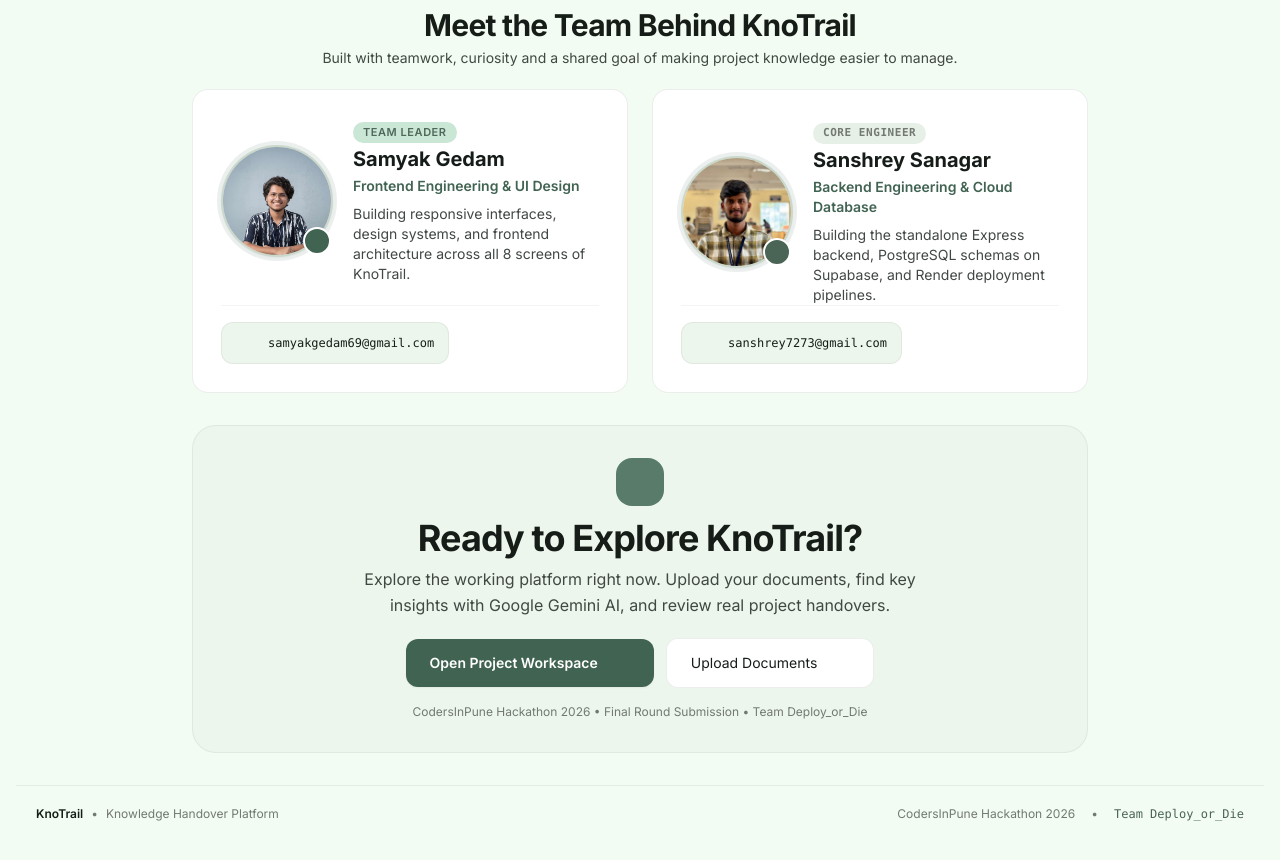
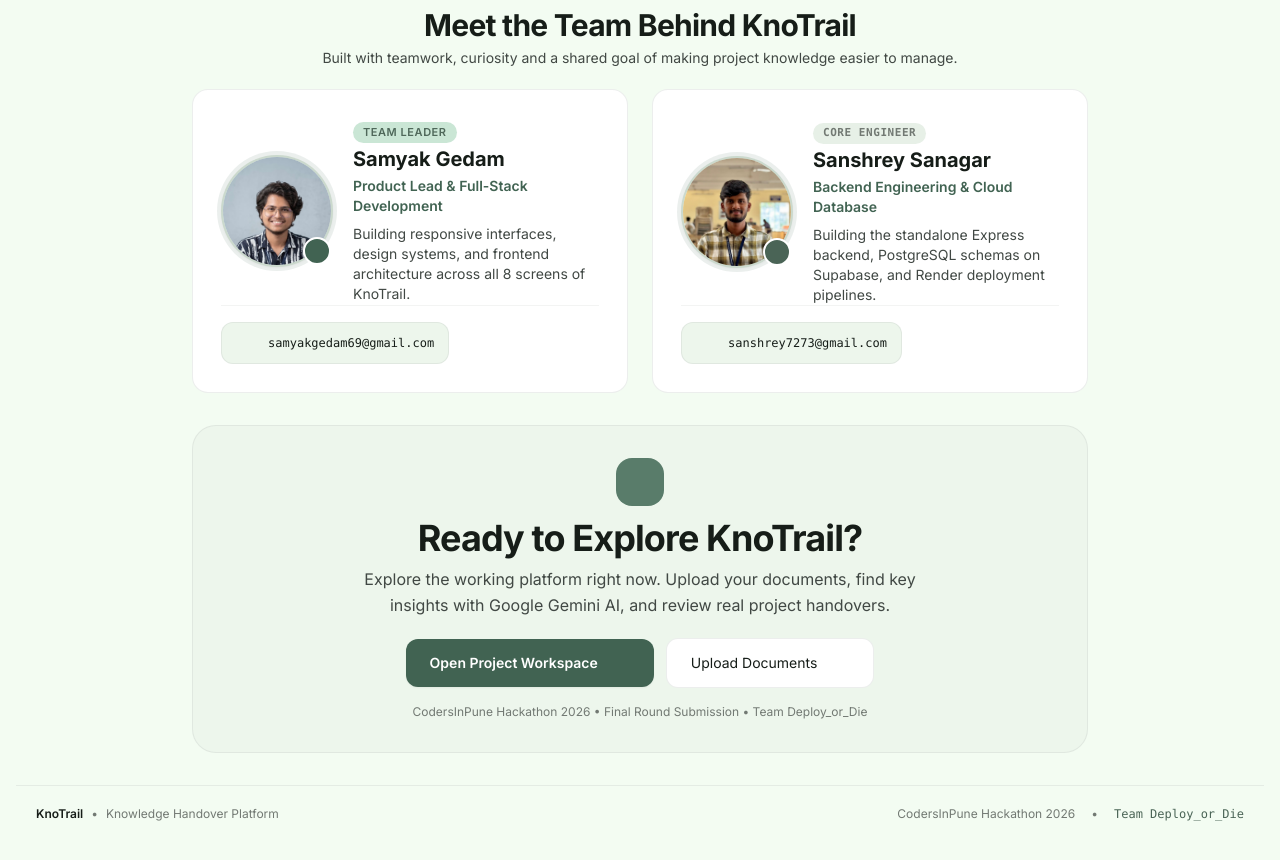
Before and after one commit to vitsamyak/KnoTrail, a Next.js app: page / in a window 1280 px wide. Shown: the part 1961-2821 px from the top of the page. Built offline with nearby package versions, Linux system fonts and the light colour scheme; no server answers.

Commit message:
style(landing): zoom Samyak profile photo to balance face scale with Sanshrey

```diff
--- a/src/components/views/LandingView.tsx
+++ b/src/components/views/LandingView.tsx
@@ -444,7 +444,11 @@ export function LandingView() {
                         src="/team/samyak.jpeg"
                         alt="Samyak Gedam"
                         className="w-full h-full object-cover"
-                        style={{ objectPosition: 'center 15%' }}
+                        style={{
+                          objectPosition: 'center 15%',
+                          transform: 'scale(1.5)',
+                          transformOrigin: 'center 36%',
+                        }}
                         onError={() => setSamyakImgFailed(true)}
                       />
                     ) : (
@@ -475,7 +479,7 @@ export function LandingView() {
                   </h3>
 
                   <p className="font-label-md text-xs sm:text-sm font-semibold text-primary mt-1">
-                    Frontend Engineering &amp; UI Design
+                    Product Lead &amp; Full-Stack Development
                   </p>
 
                   <p className="font-body-sm text-xs sm:text-sm text-on-surface-variant mt-2 leading-relaxed">
```
